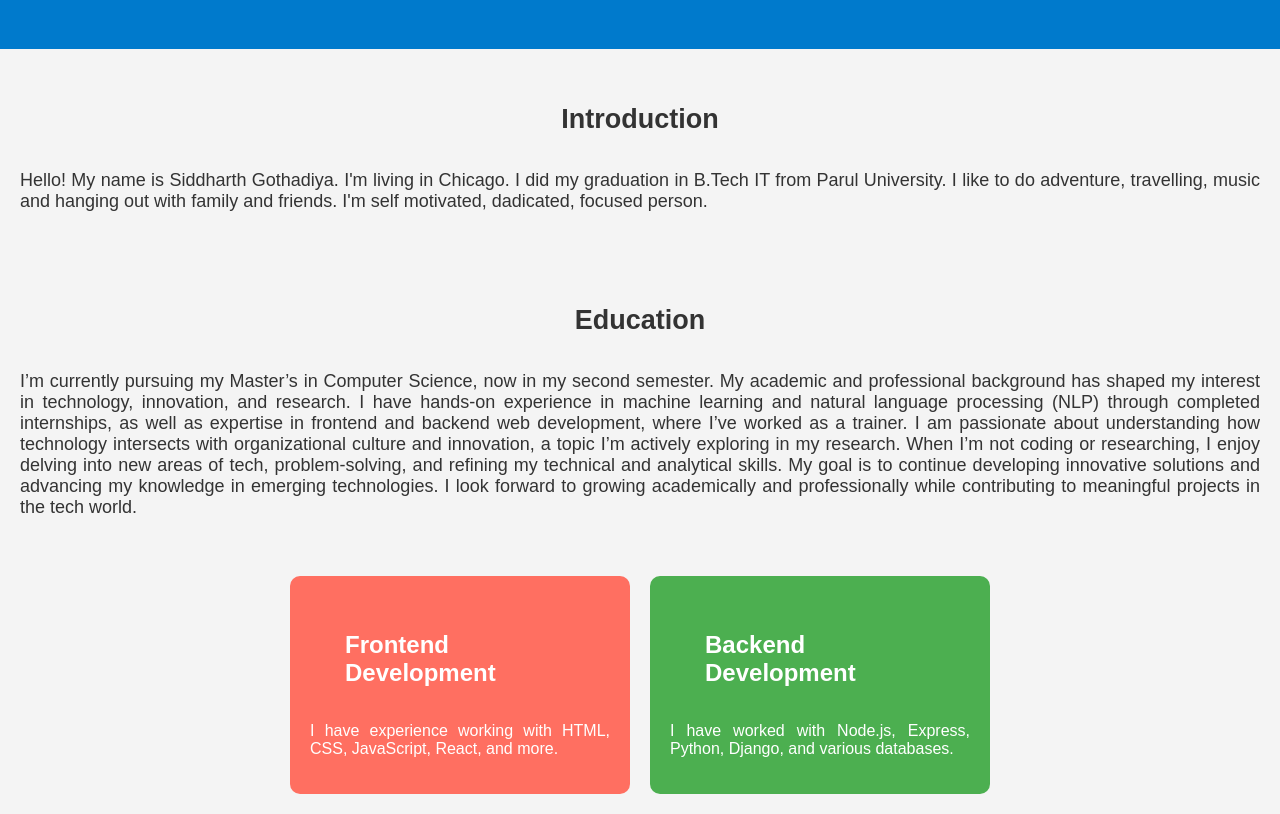
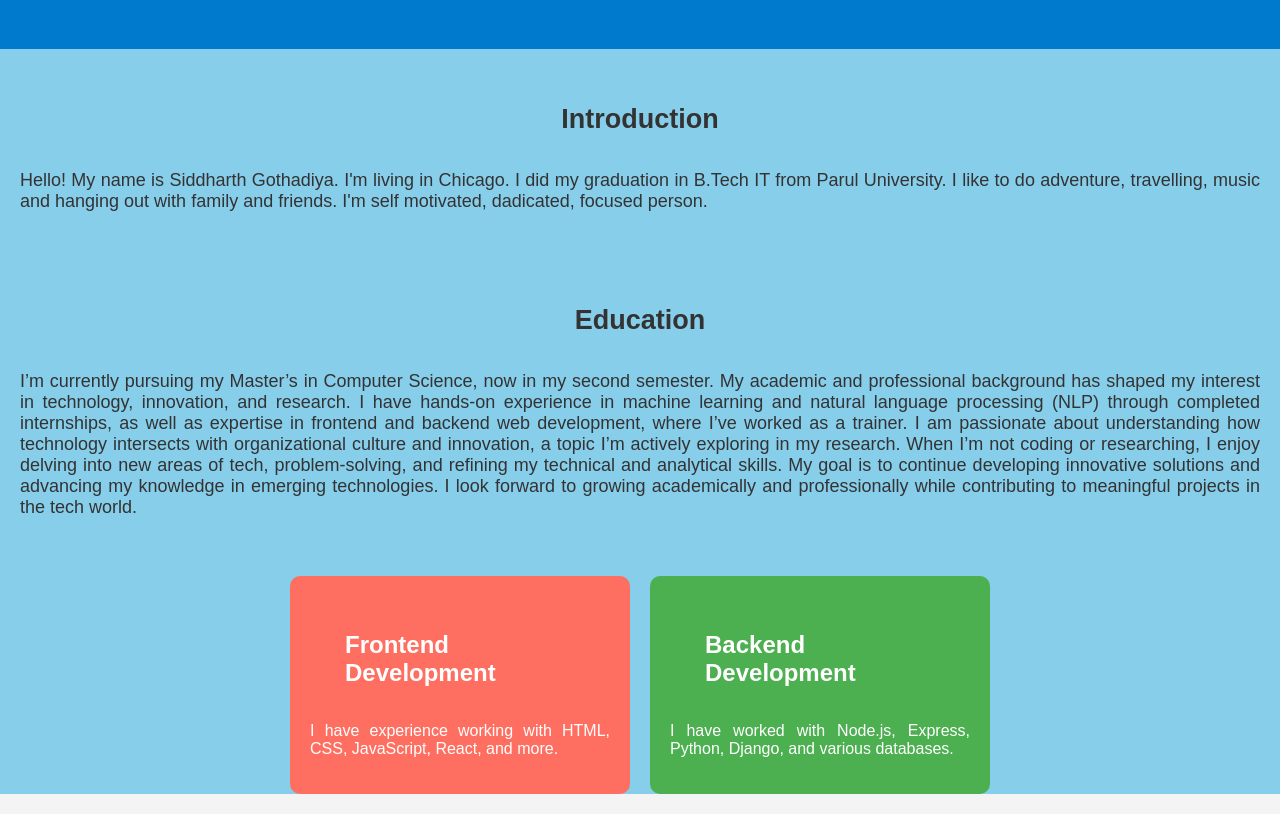
Before and after one commit to Siddh021/repo, a plain HTML site: page index.html in a window 1280 px wide. Shown: the part 110-924 px from the top of the page. Drawn offline with Linux system fonts and the light colour scheme.

Commit message:
styles.css

```diff
--- a/styles.css
+++ b/styles.css
@@ -7,6 +7,9 @@ body {
     padding: 0;
 }
 
+.clr{
+    background-color: #87ceeb;
+}
 header {
     background-color: #007acc;
     color: white;
```
